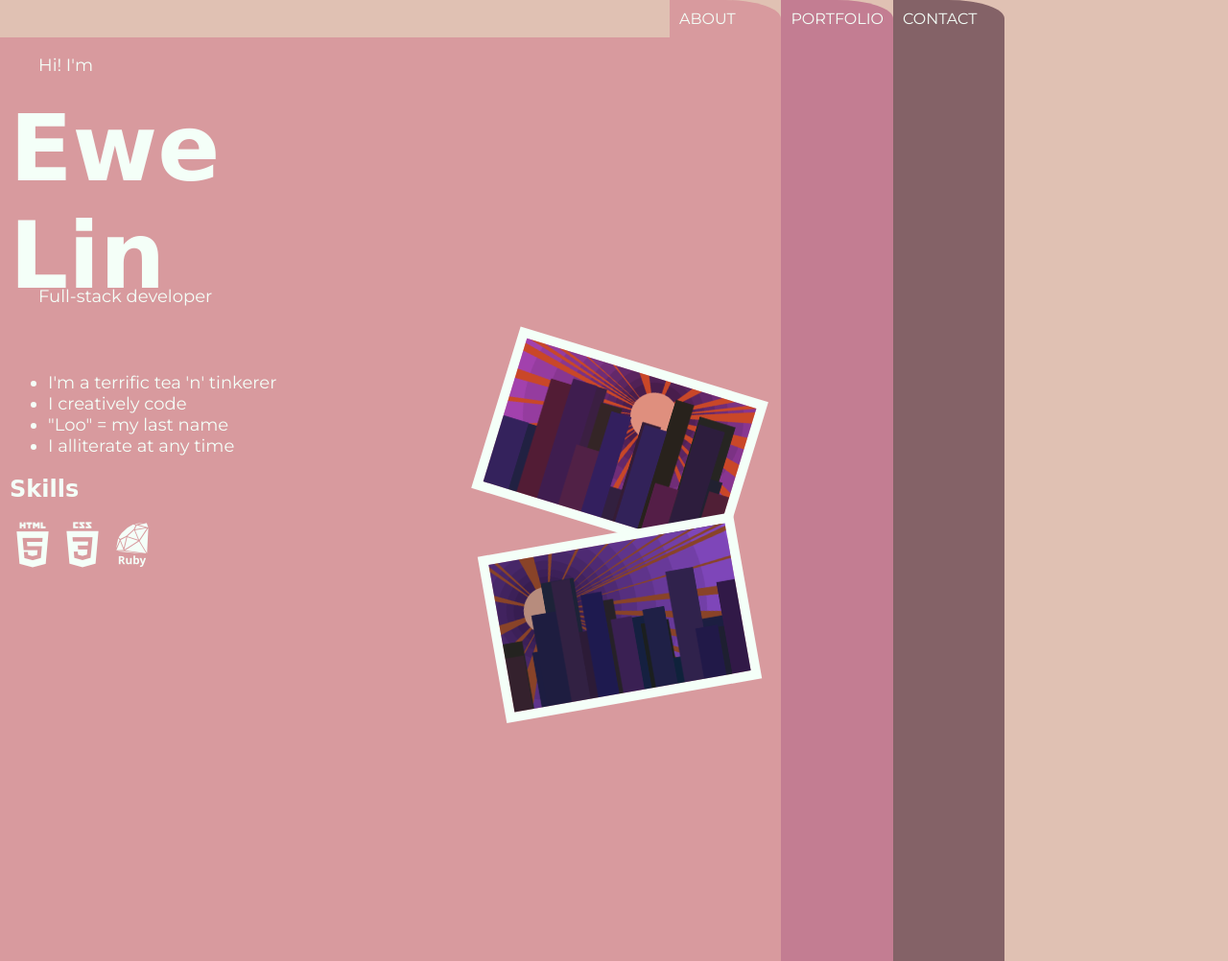
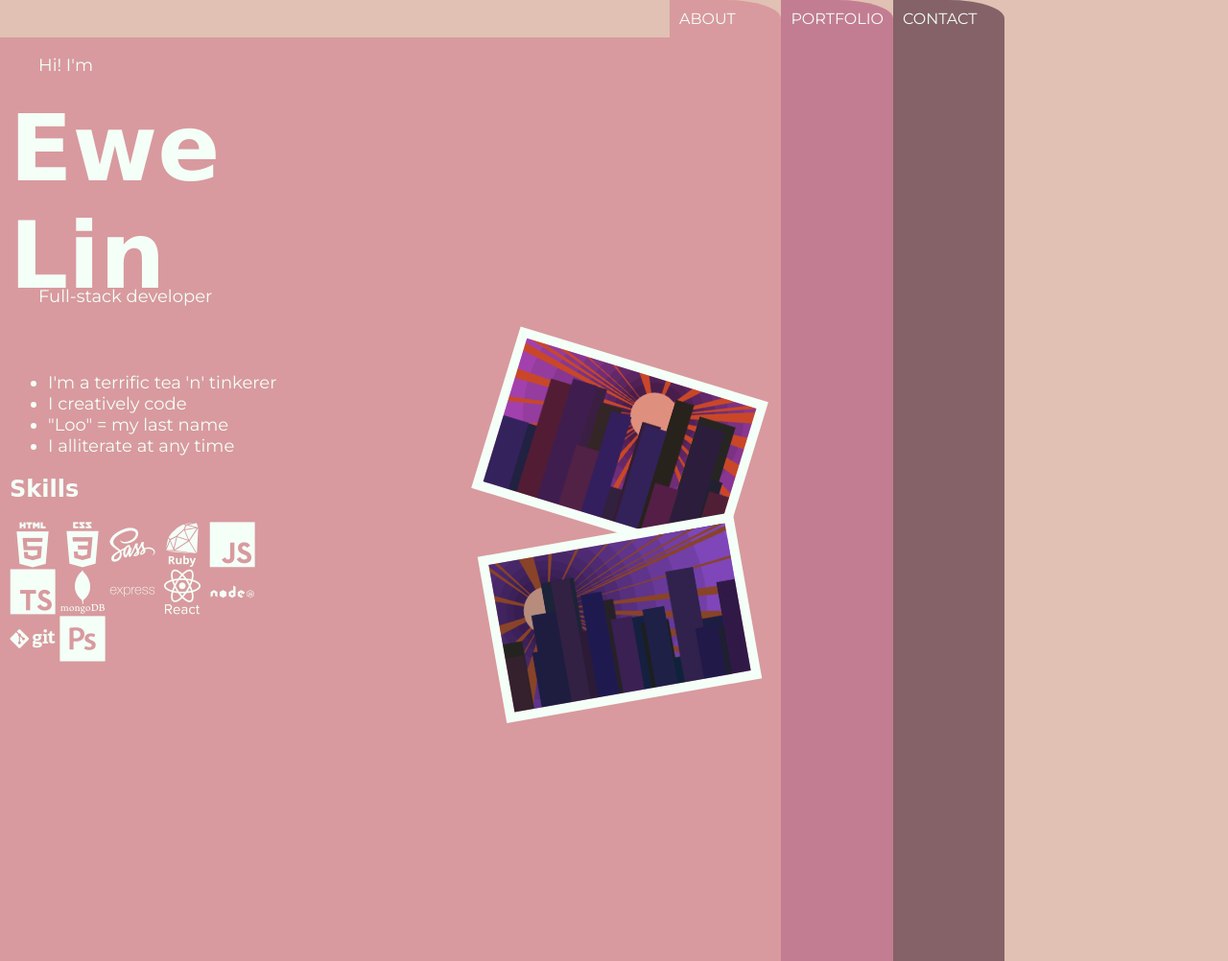
Before and after one commit to elloo/elloo.github.io, a plain HTML site: page index.html in a window 1280 px wide. Shown: the whole page at 96% size. Drawn offline with nearby package versions, Linux system fonts and the light colour scheme; a web font is replaced by a local one.

Commit message:
Add dev icons

```diff
--- a/index.html
+++ b/index.html
@@ -50,7 +50,18 @@
                     <h2>Skills</h2>
                     <i class="devicon-html5-plain-wordmark"></i>
                     <i class="devicon-css3-plain-wordmark"></i>
+                    <i class="devicon-sass-original"></i>
                     <i class="devicon-ruby-plain-wordmark"></i>
+                    <i class="devicon-javascript-plain"></i>
+                    <br>
+                    <i class="devicon-typescript-plain"></i>
+                    <i class="devicon-mongodb-plain-wordmark"></i>
+                    <i class="devicon-express-original-wordmark"></i>
+                    <i class="devicon-react-original-wordmark"></i>
+                    <i class="devicon-nodejs-plain-wordmark"></i>
+                    <br>
+                    <i class="devicon-git-plain-wordmark"></i>
+                    <i class="devicon-photoshop-plain"></i>
                 </div>
             </main>
         </section>
@@ -82,11 +93,7 @@
                         <img src="images/suncity2.png" alt="Generative artwork">
                         <figcaption>Processing <br> Generative art</figcaption>
                     </a>
-                </figure>
-                <!-- <figure>
-                    <img src="https://via.placeholder.com/225x225" alt="Portfolio piece">
-                    <figcaption>This is a test.</figcaption>
-                </figure>       -->
+                </figure> -->
             </main>
         </section>
 
```
